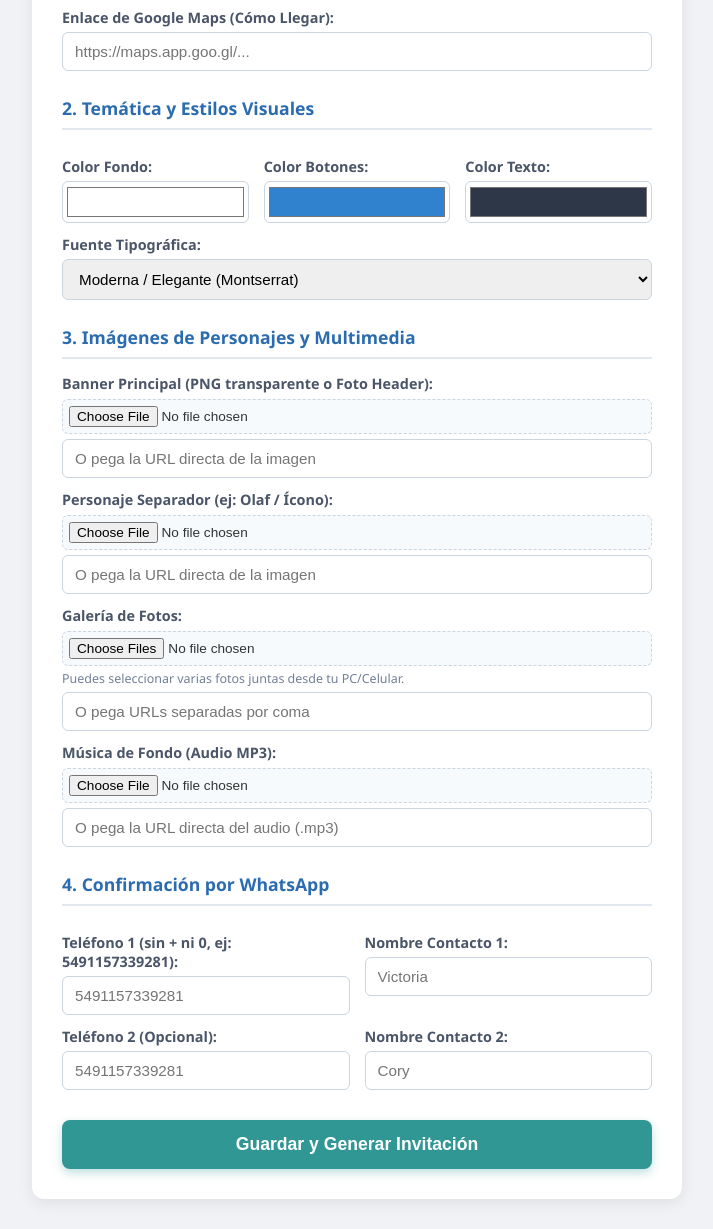
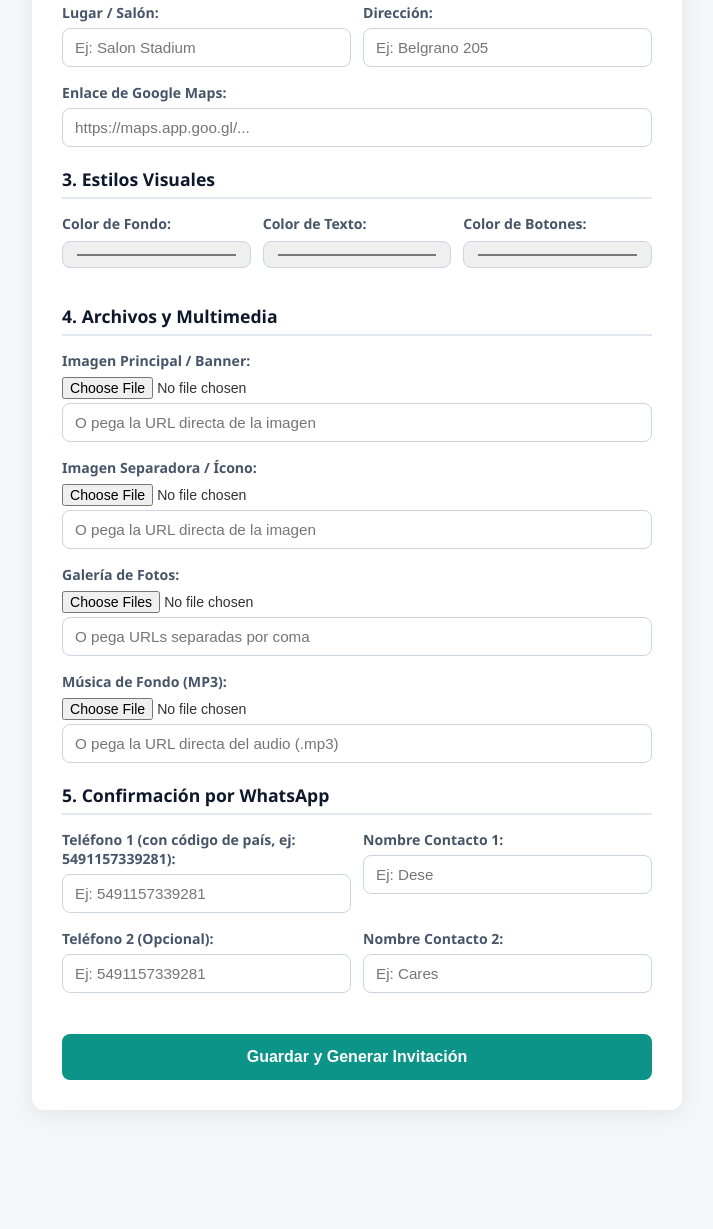
Before and after one commit to jopoblete-maker/invitaciones-web, a website: page admin.html in a window 1280 px wide. Shown: the part 618-1847 px from the top of the page, without its empty margins (283-996 px from the left). After the commit the page ends 1768 px from the top, so only its background shows below. Drawn offline with Linux system fonts and the light colour scheme.

Commit message:
Actualizar admin.html completo y ordenado con validaciones

```diff
--- a/admin.html
+++ b/admin.html
@@ -4,322 +4,336 @@
 <head>
     <meta charset="UTF-8">
     <meta name="viewport" content="width=device-width, initial-scale=1.0">
-    <title>Panel Creador de Invitaciones</title>
+    <title>Panel Administrador - Creador de Invitaciones</title>
     <style>
         * {
             box-sizing: border-box;
+            margin: 0;
+            padding: 0;
         }
 
         body {
             font-family: 'Segoe UI', Tahoma, Geneva, Verdana, sans-serif;
-            max-width: 680px;
-            margin: 30px auto;
-            padding: 0 15px;
-            background: #f0f2f5;
+            background-color: #f4f6f9;
             color: #333;
+            padding: 20px;
         }
 
-        .card {
+        .admin-card {
+            max-width: 650px;
+            margin: 20px auto;
             background: #ffffff;
+            border-radius: 12px;
             padding: 30px;
-            border-radius: 12px;
-            box-shadow: 0 4px 15px rgba(0, 0, 0, 0.08);
+            box-shadow: 0 4px 20px rgba(0, 0, 0, 0.08);
         }
 
-        h2 {
+        h1 {
+            font-size: 1.8rem;
+            color: #1e293b;
+            margin-bottom: 8px;
             text-align: center;
-            color: #1a202c;
-            margin-top: 0;
+        }
+
+        p.subtitle {
+            text-align: center;
+            color: #64748b;
+            font-size: 0.95rem;
             margin-bottom: 25px;
-            font-size: 1.8rem;
         }
 
         .section-title {
             font-size: 1.1rem;
-            font-weight: 700;
-            color: #2b6cb0;
+            font-weight: 600;
+            color: #0f172a;
             border-bottom: 2px solid #e2e8f0;
-            padding-bottom: 8px;
-            margin-top: 25px;
-            margin-bottom: 15px;
+            padding-bottom: 6px;
+            margin: 20px 0 15px 0;
+        }
+
+        .form-group {
+            margin-bottom: 16px;
+        }
+
+        .form-row {
+            display: flex;
+            gap: 12px;
+        }
+
+        .form-row .form-group {
+            flex: 1;
         }
 
         label {
             display: block;
-            margin-top: 12px;
+            font-size: 0.88rem;
             font-weight: 600;
-            font-size: 0.9rem;
-            color: #4a5568;
+            color: #475569;
+            margin-bottom: 6px;
         }
 
         input[type="text"],
         input[type="date"],
+        input[type="time"],
+        input[type="password"],
+        input[type="color"],
         select {
             width: 100%;
             padding: 10px 12px;
-            margin-top: 5px;
-            border: 1px solid #cbd5e0;
-            border-radius: 6px;
+            border: 1px solid #cbd5e1;
+            border-radius: 8px;
             font-size: 0.95rem;
+            outline: none;
             transition: border-color 0.2s;
         }
 
         input[type="text"]:focus,
         input[type="date"]:focus,
-        select:focus {
-            outline: none;
-            border-color: #3182ce;
+        input[type="time"]:focus,
+        input[type="password"]:focus {
+            border-color: #0d9488;
         }
 
         input[type="file"] {
             width: 100%;
-            margin-top: 6px;
-            padding: 6px;
-            background: #f7fafc;
-            border: 1px dashed #cbd5e0;
-            border-radius: 6px;
-            font-size: 0.85rem;
+            font-size: 0.88rem;
+            margin-bottom: 4px;
         }
 
-        input[type="color"] {
-            width: 100%;
-            height: 42px;
-            margin-top: 5px;
-            border: 1px solid #cbd5e0;
-            border-radius: 6px;
-            cursor: pointer;
-            background: white;
-        }
-
-        .row {
-            display: flex;
-            gap: 15px;
-        }
-
-        .row>div {
-            flex: 1;
-        }
-
-        .file-hint {
+        .help-text {
             font-size: 0.78rem;
-            color: #718096;
-            margin-top: 4px;
-            display: block;
+            color: #94a3b8;
         }
 
         .btn-submit {
             width: 100%;
-            background: #319795;
-            color: white;
+            background-color: #0d9488;
+            color: #ffffff;
             border: none;
             padding: 14px;
-            font-size: 1.1rem;
             border-radius: 8px;
-            margin-top: 30px;
+            font-size: 1rem;
+            font-weight: 700;
             cursor: pointer;
-            font-weight: bold;
-            box-shadow: 0 4px 10px rgba(49, 151, 149, 0.3);
-            transition: background 0.2s, transform 0.1s;
+            margin-top: 25px;
+            transition: background-color 0.2s;
         }
 
         .btn-submit:hover {
-            background: #2c7a7b;
+            background-color: #0f766e;
         }
 
-        .btn-submit:active {
-            transform: scale(0.99);
+        #resultBox {
+            margin-top: 20px;
+            padding: 15px;
+            border-radius: 8px;
+            display: none;
         }
 
-        .result-box {
-            margin-top: 20px;
-            padding: 15px;
-            background: #e6fffa;
-            border: 1px solid #b2f5ea;
-            border-radius: 8px;
-            display: none;
-            word-break: break-all;
+        #resultBox.success {
+            background-color: #f0fdf4;
+            border: 1px solid #bbf7d0;
+            color: #166534;
         }
 
-        .result-box a {
-            color: #234e52;
+        #resultBox.error {
+            background-color: #fef2f2;
+            border: 1px solid #fecaca;
+            color: #991b1b;
+        }
+
+        #resultBox a {
+            color: #0d9488;
             font-weight: bold;
-            text-decoration: underline;
+            word-break: break-all;
         }
     </style>
 </head>
 
 <body>
 
-    <div class="card">
-        <h2>Creador de Invitación Personalizada</h2>
+    <div class="admin-card">
+        <h1>Panel de Control de Invitaciones</h1>
+        <p class="subtitle">Completa el formulario para generar la invitación personalizada</p>
 
-        <!-- 1. DATOS PRINCIPALES -->
-        <div class="section-title">1. Datos Principales del Evento</div>
-
-        <label for="id-evento">ID Único del Evento (ej: luis-50):</label>
-        <input type="text" id="id-evento" placeholder="luis-50" required>
-
-        <label for="nombre">Nombre del Cumpleañero/a:</label>
-        <input type="text" id="nombre" placeholder="Luis">
-
-        <label for="subtitulo">Subtítulo / Edades:</label>
-        <input type="text" id="subtitulo" placeholder="¡Mis 60 Años!">
-
-        <div class="row">
-            <div>
-                <label for="fecha">Fecha del Evento:</label>
-                <input type="date" id="fecha">
+        <form id="adminForm">
+            <!-- 1. Seguridad y Acceso -->
+            <div class="section-title">1. Autorización y Registro</div>
+            <div class="form-row">
+                <div class="form-group">
+                    <label for="adminPassword">Clave de Acceso:</label>
+                    <input type="password" id="adminPassword" placeholder="Clave entregada por el admin" required>
                 </div>
-            <div>
-                <label for="horario">Horario:</label>
-                <input type="text" id="horario" placeholder="13:00 a 17:00 hs">
+                <div class="form-group">
+                    <label for="idEvento">ID Único del Evento:</label>
+                    <input type="text" id="idEvento" placeholder="Ej: luis-50" required>
+                    <span class="help-text">Este ID formará el enlace web único.</span>
                 </div>
             </div>
 
-        <label for="lugar">Lugar / Salón:</label>
-        <input type="text" id="lugar" placeholder="Salón Stadium">
+            <!-- 2. Datos del Evento -->
+            <div class="section-title">2. Información del Evento</div>
+            <div class="form-group">
+                <label for="nombre">Título / Nombre Principal:</label>
+                <input type="text" id="nombre" placeholder="Ej: MOIRA" required>
+            </div>
+            <div class="form-group">
+                <label for="subtitulo">Subtítulo / Agasajado:</label>
+                <input type="text" id="subtitulo" placeholder="Ej: Mis 60 Años">
+            </div>
 
-        <label for="direccion">Ubicación / Dirección:</label>
-        <input type="text" id="direccion" placeholder="Las Heras 474">
-
-        <label for="link-maps">Enlace de Google Maps (Cómo Llegar):</label>
-        <input type="text" id="link-maps" placeholder="https://maps.app.goo.gl/...">
-
-        <!-- 2. TEMÁTICA Y ESTILOS -->
-        <div class="section-title">2. Temática y Estilos Visuales</div>
-
-        <div class="row">
-            <div>
-                <label for="color-fondo">Color Fondo:</label>
-                <input type="color" id="color-fondo" value="#ffffff">
+            <div class="form-row">
+                <div class="form-group">
+                    <label for="fecha">Fecha del Evento:</label>
+                    <input type="date" id="fecha" required>
                 </div>
-            <div>
-                <label for="color-boton">Color Botones:</label>
-                <input type="color" id="color-boton" value="#3182ce">
-            </div>
-            <div>
-                <label for="color-texto">Color Texto:</label>
-                <input type="color" id="color-texto" value="#2d3748">
+                <div class="form-group">
+                    <label for="horario">Horario:</label>
+                    <input type="text" id="horario" placeholder="Ej: 13:00 a 17:00 hs">
                 </div>
             </div>
 
-        <label for="fuente">Fuente Tipográfica:</label>
-        <select id="fuente">
-            <option value="'Montserrat', sans-serif">Moderna / Elegante (Montserrat)</option>
-            <option value="'Comic Neue', cursive">Cómics (Comic Neue)</option>
-            <option value="'Fredoka', sans-serif">Divertida (Fredoka)</option>
-        </select>
-
-        <!-- 3. MULTIMEDIA Y ARCHIVOS -->
-        <div class="section-title">3. Imágenes de Personajes y Multimedia</div>
-
-        <label>Banner Principal (PNG transparente o Foto Header):</label>
-        <input type="file" id="file-header" accept="image/*">
-        <input type="text" id="url-header" placeholder="O pega la URL directa de la imagen">
-
-        <label>Personaje Separador (ej: Olaf / Ícono):</label>
-        <input type="file" id="file-separador" accept="image/*">
-        <input type="text" id="url-separador" placeholder="O pega la URL directa de la imagen">
-
-        <label>Galería de Fotos:</label>
-        <input type="file" id="file-galeria" accept="image/*" multiple>
-        <span class="file-hint">Puedes seleccionar varias fotos juntas desde tu PC/Celular.</span>
-        <input type="text" id="url-galeria" placeholder="O pega URLs separadas por coma">
-
-        <label>Música de Fondo (Audio MP3):</label>
-        <input type="file" id="file-musica" accept="audio/*">
-        <input type="text" id="url-musica" placeholder="O pega la URL directa del audio (.mp3)">
-
-        <!-- 4. CONFIRMACIÓN WHATSAPP -->
-        <div class="section-title">4. Confirmación por WhatsApp</div>
-
-        <div class="row">
-            <div>
-                <label for="tel1">Teléfono 1 (sin + ni 0, ej: 5491157339281):</label>
-                <input type="text" id="tel1" placeholder="5491157339281">
+            <div class="form-row">
+                <div class="form-group">
+                    <label for="lugar">Lugar / Salón:</label>
+                    <input type="text" id="lugar" placeholder="Ej: Salon Stadium">
                 </div>
-            <div>
-                <label for="nombre1">Nombre Contacto 1:</label>
-                <input type="text" id="nombre1" placeholder="Victoria">
+                <div class="form-group">
+                    <label for="direccion">Dirección:</label>
+                    <input type="text" id="direccion" placeholder="Ej: Belgrano 205">
                 </div>
             </div>
 
-        <div class="row">
-            <div>
-                <label for="tel2">Teléfono 2 (Opcional):</label>
-                <input type="text" id="tel2" placeholder="5491157339281">
+            <div class="form-group">
+                <label for="linkMaps">Enlace de Google Maps:</label>
+                <input type="text" id="linkMaps" placeholder="https://maps.app.goo.gl/...">
             </div>
-            <div>
-                <label for="nombre2">Nombre Contacto 2:</label>
-                <input type="text" id="nombre2" placeholder="Cory">
+
+            <!-- 3. Personalización Visual -->
+            <div class="section-title">3. Estilos Visuales</div>
+            <div class="form-row">
+                <div class="form-group">
+                    <label for="colorFondo">Color de Fondo:</label>
+                    <input type="color" id="colorFondo" value="#ffffff">
+                </div>
+                <div class="form-group">
+                    <label for="colorTexto">Color de Texto:</label>
+                    <input type="color" id="colorTexto" value="#333333">
+                </div>
+                <div class="form-group">
+                    <label for="colorBoton">Color de Botones:</label>
+                    <input type="color" id="colorBoton" value="#0d9488">
                 </div>
             </div>
 
-        <button class="btn-submit" onclick="guardarInvitacion()">Guardar y Generar Invitación</button>
+            <!-- 4. Archivos Multimedia -->
+            <div class="section-title">4. Archivos y Multimedia</div>
 
-        <div id="result-box" class="result-box">
-            ✅ ¡Invitación guardada exitosamente!<br>
-            <strong>Enlace de la Invitación:</strong><br>
-            <a id="result-link" href="#" target="_blank"></a>
+            <div class="form-group">
+                <label for="fileHeader">Imagen Principal / Banner:</label>
+                <input type="file" id="fileHeader" accept="image/*">
+                <input type="text" id="urlHeader" placeholder="O pega la URL directa de la imagen">
+            </div>
+
+            <div class="form-group">
+                <label for="fileSeparador">Imagen Separadora / Ícono:</label>
+                <input type="file" id="fileSeparador" accept="image/*">
+                <input type="text" id="urlSeparador" placeholder="O pega la URL directa de la imagen">
+            </div>
+
+            <div class="form-group">
+                <label for="fileGaleria">Galería de Fotos:</label>
+                <input type="file" id="fileGaleria" accept="image/*" multiple>
+                <input type="text" id="urlGaleria" placeholder="O pega URLs separadas por coma">
+            </div>
+
+            <div class="form-group">
+                <label for="fileMusica">Música de Fondo (MP3):</label>
+                <input type="file" id="fileMusica" accept="audio/*">
+                <input type="text" id="urlMusica" placeholder="O pega la URL directa del audio (.mp3)">
+            </div>
+
+            <!-- 5. Confirmación por WhatsApp -->
+            <div class="section-title">5. Confirmación por WhatsApp</div>
+            <div class="form-row">
+                <div class="form-group">
+                    <label for="tel1">Teléfono 1 (con código de país, ej: 5491157339281):</label>
+                    <input type="text" id="tel1" placeholder="Ej: 5491157339281">
+                </div>
+                <div class="form-group">
+                    <label for="nombre1">Nombre Contacto 1:</label>
+                    <input type="text" id="nombre1" placeholder="Ej: Dese">
                 </div>
             </div>
 
+            <div class="form-row">
+                <div class="form-group">
+                    <label for="tel2">Teléfono 2 (Opcional):</label>
+                    <input type="text" id="tel2" placeholder="Ej: 5491157339281">
+                </div>
+                <div class="form-group">
+                    <label for="nombre2">Nombre Contacto 2:</label>
+                    <input type="text" id="nombre2" placeholder="Ej: Cares">
+                </div>
+            </div>
+
+            <button type="submit" class="btn-submit">Guardar y Generar Invitación</button>
+        </form>
+
+        <div id="resultBox"></div>
+    </div>
+
     <script>
-        // Convierte un archivo local cargado desde el dispositivo a cadena Base64
+        // Convertir archivo local a Base64
         function fileToBase64(file) {
             return new Promise((resolve, reject) => {
+                if (!file) return resolve(null);
                 const reader = new FileReader();
-                reader.readAsDataURL(file);
                 reader.onload = () => resolve(reader.result);
                 reader.onerror = error => reject(error);
+                reader.readAsDataURL(file);
             });
         }
 
-        async function guardarInvitacion() {
-            const id = document.getElementById('id-evento').value.trim();
-            if (!id) {
-                alert('Por favor ingresa un ID único para el evento (ej: luis-50)');
-                return;
-            }
+        document.getElementById('adminForm').addEventListener('submit', async (e) => {
+            e.preventDefault();
+            const resultBox = document.getElementById('resultBox');
+            resultBox.style.display = 'none';
 
-            // Procesar Header
-            let headerUrl = document.getElementById('url-header').value.trim();
-            const fileHeader = document.getElementById('file-header').files[0];
-            if (fileHeader) {
-                headerUrl = await fileToBase64(fileHeader);
-            }
+            try {
+                // Procesar imágenes y audio
+                const headerFile = document.getElementById('fileHeader').files[0];
+                const separadorFile = document.getElementById('fileSeparador').files[0];
+                const musicaFile = document.getElementById('fileMusica').files[0];
+                const galeriaFiles = Array.from(document.getElementById('fileGaleria').files);
 
-            // Procesar Separador
-            let separadorUrl = document.getElementById('url-separador').value.trim();
-            const fileSeparador = document.getElementById('file-separador').files[0];
-            if (fileSeparador) {
-                separadorUrl = await fileToBase64(fileSeparador);
-            }
+                const headerBase64 = headerFile ? await fileToBase64(headerFile) : null;
+                const separadorBase64 = separadorFile ? await fileToBase64(separadorFile) : null;
+                const musicaBase64 = musicaFile ? await fileToBase64(musicaFile) : null;
 
-            // Procesar Música
-            let musicaUrl = document.getElementById('url-musica').value.trim();
-            const fileMusica = document.getElementById('file-musica').files[0];
-            if (fileMusica) {
-                musicaUrl = await fileToBase64(fileMusica);
-            }
-
-            // Procesar Galería
-            let galeriaUrls = [];
-            const rawGaleriaUrl = document.getElementById('url-galeria').value.trim();
-            if (rawGaleriaUrl) {
-                galeriaUrls = rawGaleriaUrl.split(',').map(u => u.trim());
-            }
-
-            const filesGaleria = document.getElementById('file-galeria').files;
-            if (filesGaleria.length > 0) {
-                for (let file of filesGaleria) {
+                let galeriaArr = [];
+                if (galeriaFiles.length > 0) {
+                    for (let file of galeriaFiles) {
                         const b64 = await fileToBase64(file);
-                    galeriaUrls.push(b64);
+                        if (b64) galeriaArr.push(b64);
                     }
                 }
 
-            // Armado del objeto completo de datos
-            const eventoData = {
+                // Si ingresó URLs manuales, agregarlas/usarlas
+                const urlHeader = document.getElementById('urlHeader').value.trim();
+                const urlSeparador = document.getElementById('urlSeparador').value.trim();
+                const urlMusica = document.getElementById('urlMusica').value.trim();
+                const urlGaleria = document.getElementById('urlGaleria').value.trim();
+
+                if (urlGaleria) {
+                    const urls = urlGaleria.split(',').map(u => u.trim()).filter(u => u.length > 0);
+                    galeriaArr = galeriaArr.concat(urls);
+                }
+
+                const id = document.getElementById('idEvento').value.trim();
+
+                const payload = {
+                    password: document.getElementById('adminPassword').value.trim(),
                     id: id,
                     nombre: document.getElementById('nombre').value.trim(),
                     subtitulo: document.getElementById('subtitulo').value.trim(),
@@ -327,52 +341,53 @@
                     horario: document.getElementById('horario').value.trim(),
                     lugar: document.getElementById('lugar').value.trim(),
                     direccion: document.getElementById('direccion').value.trim(),
-                linkMaps: document.getElementById('link-maps').value.trim(),
+                    linkMaps: document.getElementById('linkMaps').value.trim(),
                     estilos: {
-                    colorFondo: document.getElementById('color-fondo').value,
-                    colorBoton: document.getElementById('color-boton').value,
-                    colorTexto: document.getElementById('color-texto').value,
-                    fuente: document.getElementById('fuente').value
+                        colorFondo: document.getElementById('colorFondo').value,
+                        colorTexto: document.getElementById('colorTexto').value,
+                        colorBoton: document.getElementById('colorBoton').value
                     },
                     multimedia: {
-                    personajeHeader: headerUrl,
-                    personajeSeparador: separadorUrl,
-                    galeria: galeriaUrls,
-                    musica: musicaUrl
+                        personajeHeader: headerBase64 || urlHeader || '',
+                        personajeSeparador: separadorBase64 || urlSeparador || '',
+                        musica: musicaBase64 || urlMusica || '',
+                        galeria: galeriaArr
                     },
                     confirmacion: {
-                    tel1: document.getElementById('tel1').value.trim().replace('+', ''),
+                        tel1: document.getElementById('tel1').value.trim(),
                         nombre1: document.getElementById('nombre1').value.trim(),
-                    tel2: document.getElementById('tel2').value.trim().replace('+', ''),
+                        tel2: document.getElementById('tel2').value.trim(),
                         nombre2: document.getElementById('nombre2').value.trim()
                     }
                 };
 
-            try {
                 const res = await fetch('/api/eventos', {
                     method: 'POST',
                     headers: { 'Content-Type': 'application/json' },
-                    body: JSON.stringify(eventoData)
+                    body: JSON.stringify(payload)
                 });
 
-                if (res.ok) {
-                    const finalUrl = `${window.location.origin}/invitacion.html?id=${id}`;
-                    const resultBox = document.getElementById('result-box');
-                    const resultLink = document.getElementById('result-link');
+                const data = await res.json();
 
-                    resultLink.href = finalUrl;
-                    resultLink.innerText = finalUrl;
+                if (!res.ok) {
+                    throw new Error(data.error || 'Ocurrió un error al guardar');
+                }
+
+                const linkInvitacion = `${window.location.origin}/invitacion.html?id=${data.id}`;
+                resultBox.className = 'success';
+                resultBox.innerHTML = `
+        ✅ <strong>¡Invitación guardada con éxito!</strong><br><br>
+        Enlace directo:<br>
+        <a href="${linkInvitacion}" target="_blank">${linkInvitacion}</a>
+      `;
                 resultBox.style.display = 'block';
 
-                    resultBox.scrollIntoView({ behavior: 'smooth' });
-                } else {
-                    alert('Ocurrió un error al guardar los datos en el servidor.');
+            } catch (err) {
+                resultBox.className = 'error';
+                resultBox.innerHTML = `❌ <strong>Error:</strong> ${err.message}`;
+                resultBox.style.display = 'block';
             }
-            } catch (err) {
-                console.error(err);
-                alert('Error de conexión al guardar la invitación.');
-            }
-        }
+        });
     </script>
 </body>
 
```
Also changed, not shown: server.js (+36 -12 lines). Lines whose indentation alone changed are shown as unchanged.
